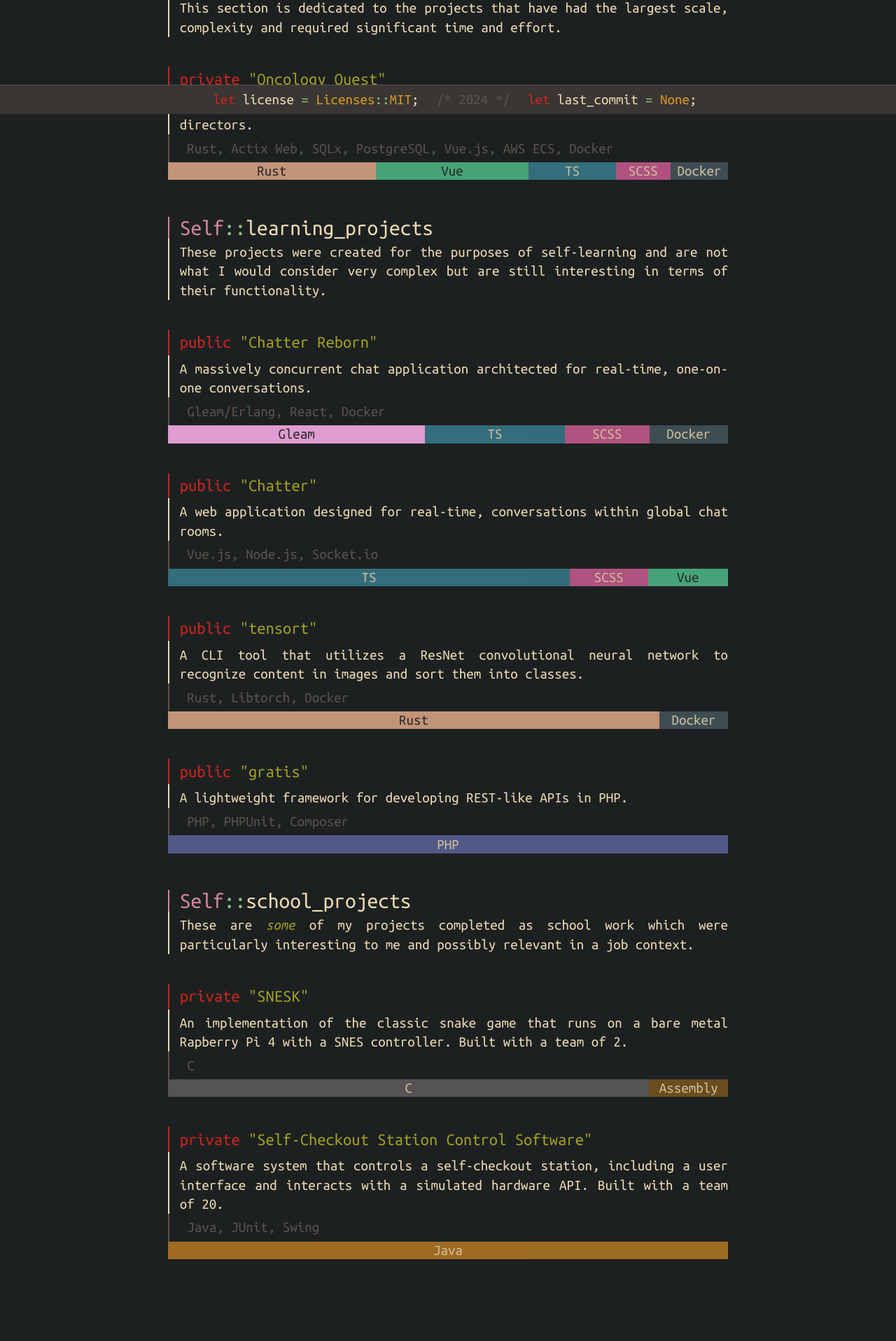
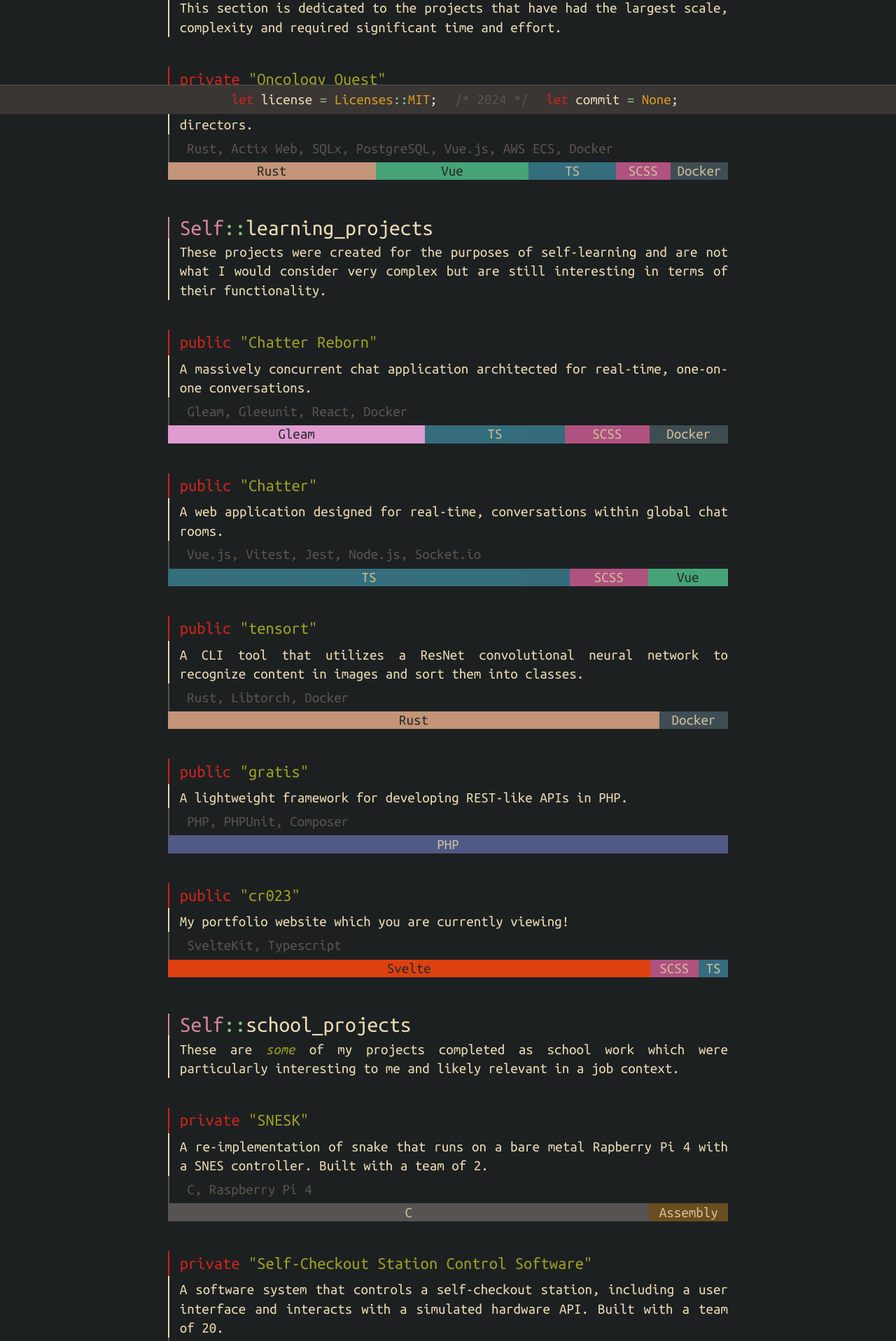
Before and after one commit to connellr023/connellr023.github.io, a SvelteKit app: page / in a window 1280 px wide. Shown: the part 637-2554 px from the top of the page at 70% size. Before the commit the page ends 2517 px from the top, so only its background shows below. Built offline with nearby package versions, Linux system fonts and the light colour scheme; no server answers.

Commit message:
Front page basically done

```diff
--- a/src/lib/Footer.svelte
+++ b/src/lib/Footer.svelte
@@ -24,16 +24,16 @@ onMount(() => {
 
 <footer>
     <span class="license">
-        <span class="token-red">let</span>
-        license
-        <span class="token-green">{"="}</span>
+        <span class="token-red hide-token">let</span>
+        <span class="hide-token">license</span>
+        <span class="token-green hide-token">{"="}</span>
         <span class="token-yellow qualifier-after">Licenses</span><a class="token-yellow" href="https://opensource.org/license/mit" target="_blank">MIT</a>{";"}
     </span>
     <span class="divider">{"/* 2024 */"}</span>
     <span class="commit">
-        <span class="token-red">let</span>
-        last_commit
-        <span class="token-green">{"="}</span>
+        <span class="token-red hide-token">let</span>
+        <span class="hide-token">commit</span>
+        <span class="token-green hide-token">{"="}</span>
         {#if commit === null}
             <span class="token-yellow">None</span>{";"}
         {:else}
@@ -73,7 +73,7 @@ footer {
 }
 
 @media (max-width: 800px) {
-    span.divider {
+    span.hide-token {
         display: none;
     }
 }
--- a/src/lib/Graph.svelte
+++ b/src/lib/Graph.svelte
@@ -82,6 +82,10 @@ span {
         background-color: $lang-java;
         color: $gruvbox-white;
     }
+
+    &.svelte {
+        background-color: $lang-svelte;
+    }
 }
 
 div.container {
--- a/src/lib/ProjectEntry.svelte
+++ b/src/lib/ProjectEntry.svelte
@@ -13,7 +13,6 @@ export let languageData: GraphData[] = []
     <h3>
         <span class="token-red">{isPrivate ? "private" : "public"}</span>
         <span class="name">{name}</span>
-        <span class="arrow">{"-> !"}</span>
     </h3>
 </a>
 <p class="left-bar">{description}</p>
@@ -55,10 +54,6 @@ a.container {
         & > h3 > span.name {
             text-decoration: underline;
         }
-
-        & > h3 > span.arrow {
-            opacity: 1;
-        }
     }
 }
 
@@ -94,12 +89,12 @@ p.comment {
     $dist: 0.5rem;
 
     &:before {
-        content: "/*";
+        content: "/\*";
         margin-right: $dist;
     }
 
     &:after {
-        content: "*/";
+        content: "\*/";
         margin-left: $dist;
     }
 }
--- a/src/routes/+page.svelte
+++ b/src/routes/+page.svelte
@@ -49,7 +49,7 @@ import "../styles/global.scss"
                 isPrivate={false}
                 name="Chatter Reborn"
                 description="A massively concurrent chat application architected for real-time, one-on-one conversations."
-                stack={["Gleam/Erlang", "React", "Docker"]}
+                stack={["Gleam", "Gleeunit", "React", "Docker"]}
                 languageData={[
                   ["Gleam", "gleam", 52],
                   ["TS", "ts", 29],
@@ -63,7 +63,7 @@ import "../styles/global.scss"
                 isPrivate={false}
                 name="Chatter"
                 description="A web application designed for real-time, conversations within global chat rooms."
-                stack={["Vue.js", "Node.js", "Socket.io"]}
+                stack={["Vue.js", "Vitest", "Jest", "Node.js", "Socket.io"]}
                 languageData={[
                   ["TS", "ts", 80],
                   ["SCSS", "scss", 9],
@@ -92,15 +92,28 @@ import "../styles/global.scss"
                 languageData={[["PHP", "php", 100]]}
             />
         </div>
+        <div>
+            <ProjectEntry
+                isPrivate={false}
+                name="cr023"
+                description="My portfolio website which you are currently viewing!"
+                stack={["SvelteKit", "Typescript"]}
+                languageData={[
+                  ["Svelte", "svelte", 95],
+                  ["SCSS", "scss", 3],
+                  ["TS", "ts", 2]
+                ]}
+            />
+        </div>
 
         <h2 class="left-bar pink"><SectionTitle title="school_projects" /></h2>
-        <p class="left-bar">These are <i>some</i> of my projects completed as school work which were particularly interesting to me and possibly relevant in a job context.</p>
+        <p class="left-bar">These are <i>some</i> of my projects completed as school work which were particularly interesting to me and likely relevant in a job context.</p>
         <div>
             <ProjectEntry
                 isPrivate={true}
                 name="SNESK"
-                description="An implementation of the classic snake game that runs on a bare metal Rapberry Pi 4 with a SNES controller. Built with a team of 2."
-                stack={["C"]}
+                description="A re-implementation of snake that runs on a bare metal Rapberry Pi 4 with a SNES controller. Built with a team of 2."
+                stack={["C", "Raspberry Pi 4"]}
                 languageData={[
                   ["C", "c", 97],
                   ["Assembly", "asm", 3]
--- a/src/styles/variables.scss
+++ b/src/styles/variables.scss
@@ -21,6 +21,7 @@ $lang-php: #4f5d95;
 $lang-c: #555555;
 $lang-asm: #6e4c13;
 $lang-java: #b07219;
+$lang-svelte: #ff3e00;
 
 $mobile-breakpoint: 460px;
 
```
